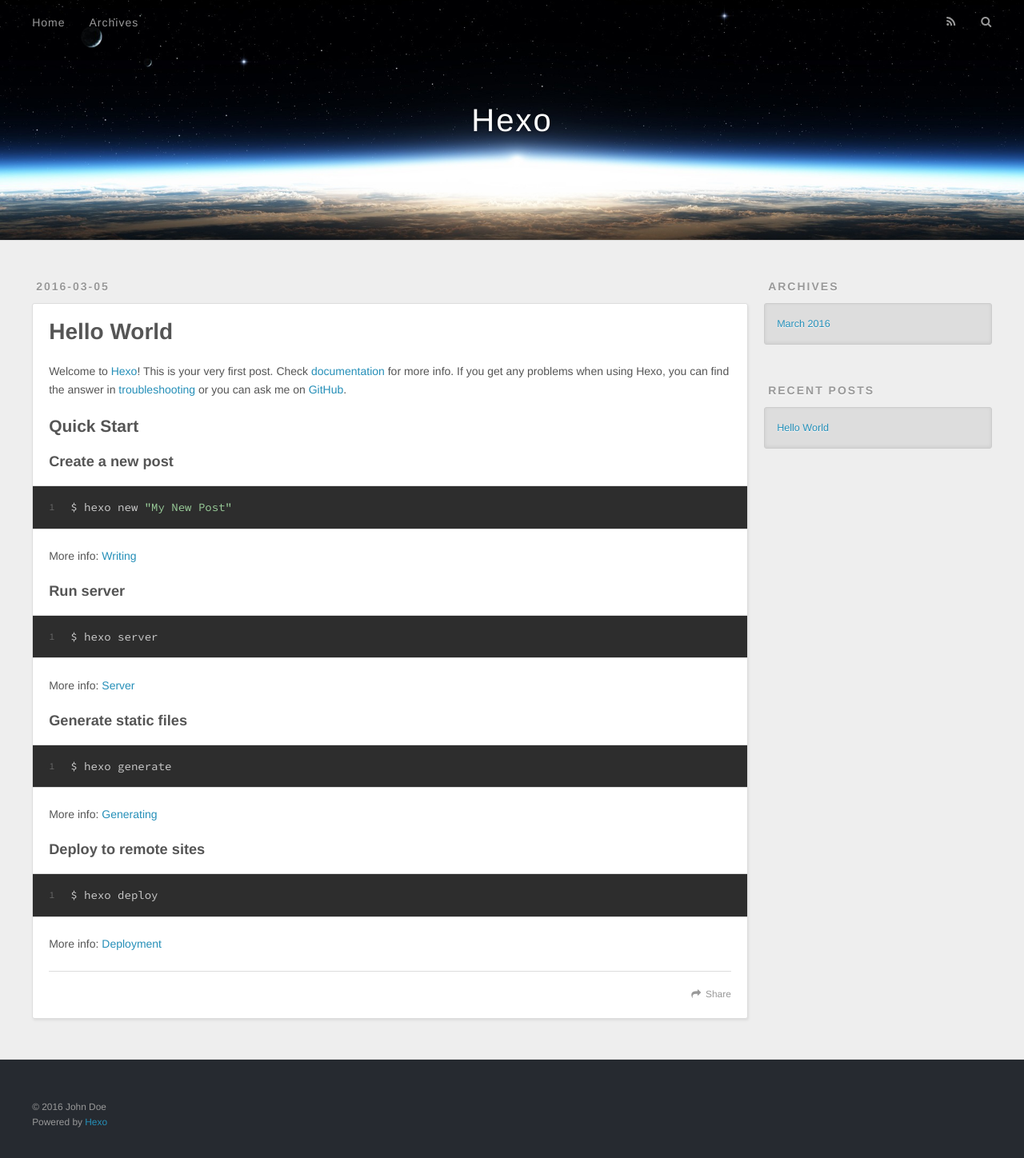
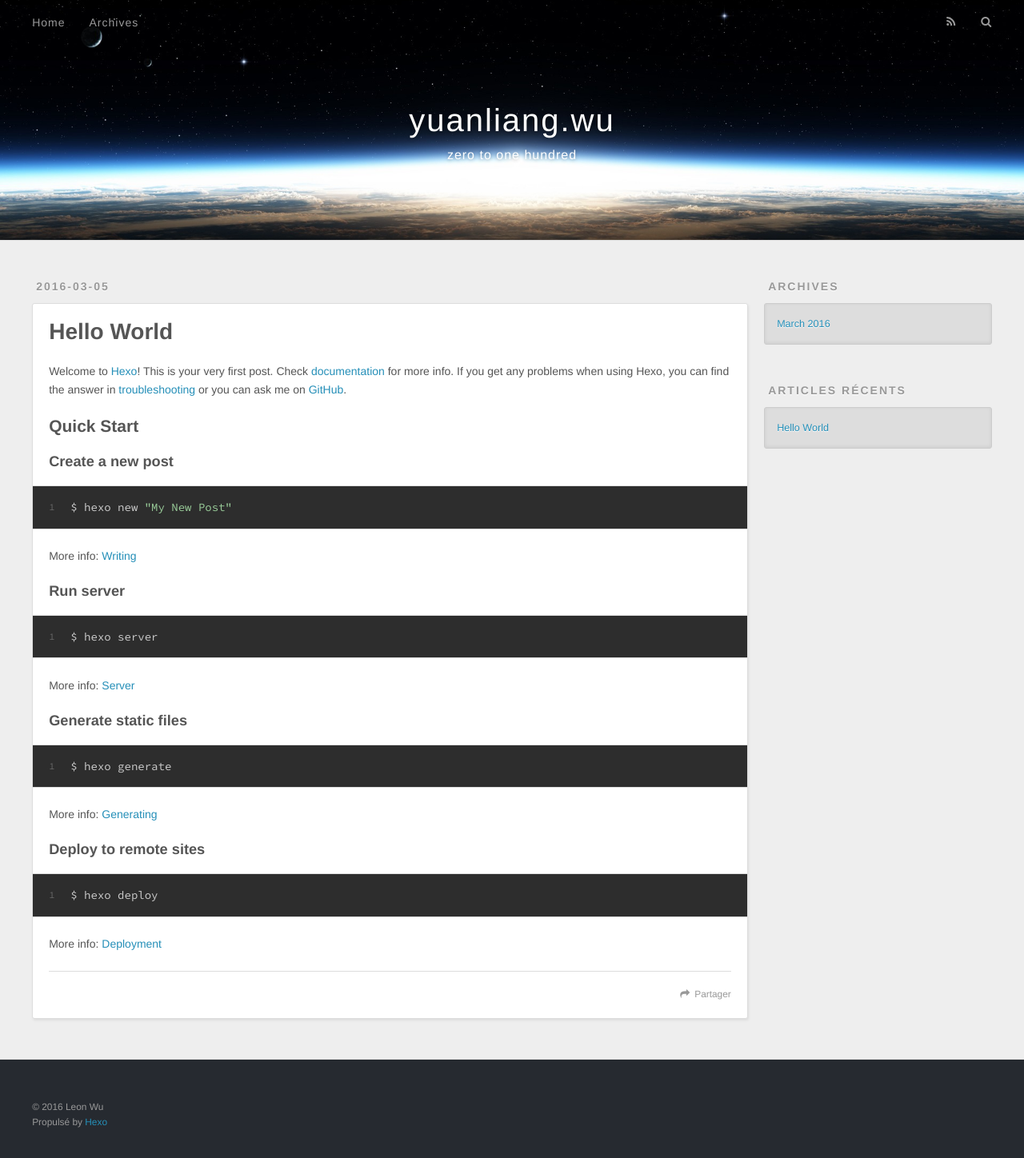
Before and after one commit to iosandroid/implement.github.io, a plain HTML site: page 2016/03/05/hello-world/index.html in a window 1280 px wide. Shown: the whole page at 80% size. Drawn offline with nearby package versions, Linux system fonts and the light colour scheme.

Commit message:
Site updated: 2016-03-05 21:53:46

```diff
--- a/2016/03/05/hello-world/index.html
+++ b/2016/03/05/hello-world/index.html
@@ -3,14 +3,14 @@
 <head>
   <meta charset="utf-8">
 
-  <title>Hello World | Hexo</title>
+  <title>Hello World | yuanliang.wu</title>
   <meta name="viewport" content="width=device-width, initial-scale=1, maximum-scale=1">
   <meta name="description" content="Welcome to Hexo! This is your very first post. Check documentation for more info. If you get any problems when using Hexo, you can find the answer in troubleshooting or you can ask me on GitHub.
 Quick">
 <meta property="og:type" content="article">
 <meta property="og:title" content="Hello World">
 <meta property="og:url" content="http://yoursite.com/2016/03/05/hello-world/index.html">
-<meta property="og:site_name" content="Hexo">
+<meta property="og:site_name" content="yuanliang.wu">
 <meta property="og:description" content="Welcome to Hexo! This is your very first post. Check documentation for more info. If you get any problems when using Hexo, you can find the answer in troubleshooting or you can ask me on GitHub.
 Quick">
 <meta property="og:updated_time" content="2016-03-05T12:57:38.672Z">
@@ -19,7 +19,7 @@
 <meta name="twitter:description" content="Welcome to Hexo! This is your very first post. Check documentation for more info. If you get any problems when using Hexo, you can find the answer in troubleshooting or you can ask me on GitHub.
 Quick">
 
-    <link rel="alternate" href="/atom.xml" title="Hexo" type="application/atom+xml">
+    <link rel="alternate" href="/atom.xml" title="yuanliang.wu" type="application/atom+xml">
 
 
     <link rel="icon" href="/favicon.png">
@@ -40,8 +40,12 @@
   <div id="header-outer" class="outer">
     <div id="header-title" class="inner">
       <h1 id="logo-wrap">
-        <a href="/" id="logo">Hexo</a>
+        <a href="/" id="logo">yuanliang.wu</a>
       </h1>
+
+        <h2 id="subtitle-wrap">
+          <a href="/" id="subtitle">zero to one hundred</a>
+        </h2>
 
     </div>
     <div id="header-inner" class="inner">
@@ -55,9 +59,9 @@
       </nav>
       <nav id="sub-nav">
 
-          <a id="nav-rss-link" class="nav-icon" href="/atom.xml" title="RSS Feed"></a>
+          <a id="nav-rss-link" class="nav-icon" href="/atom.xml" title="Flux RSS"></a>
 
-        <a id="nav-search-btn" class="nav-icon" title="Search"></a>
+        <a id="nav-search-btn" class="nav-icon" title="Rechercher"></a>
       </nav>
       <div id="search-form-wrap">
         <form action="//google.com/search" method="get" accept-charset="UTF-8" class="search-form"><input type="search" name="q" results="0" class="search-form-input" placeholder="Search"><button type="submit" class="search-form-submit">&#xF002;</button><input type="hidden" name="sitesearch" value="http://yoursite.com"></form>
@@ -101,7 +105,7 @@
 
     </div>
     <footer class="article-footer">
-      <a data-url="http://yoursite.com/2016/03/05/hello-world/" data-id="cilf6j9v30000movwok6mvmig" class="article-share-link">Share</a>
+      <a data-url="http://yoursite.com/2016/03/05/hello-world/" data-id="cilf6xlde000084vwxom0v4f5" class="article-share-link">Partager</a>
 
 
     </footer>
@@ -135,7 +139,7 @@
 
 
   <div class="widget-wrap">
-    <h3 class="widget-title">Recent Posts</h3>
+    <h3 class="widget-title">Articles récents</h3>
     <div class="widget">
       <ul>
 
@@ -155,8 +159,8 @@
 
   <div class="outer">
     <div id="footer-info" class="inner">
-      &copy; 2016 John Doe<br>
-      Powered by <a href="http://hexo.io/" target="_blank">Hexo</a>
+      &copy; 2016 Leon Wu<br>
+      Propulsé by <a href="http://hexo.io/" target="_blank">Hexo</a>
     </div>
   </div>
 </footer>
```
Also changed, not shown: archives/2016/03/index.html (+15 -11 lines), archives/2016/index.html (+15 -11 lines), archives/index.html (+15 -11 lines), index.html (+16 -12 lines).
